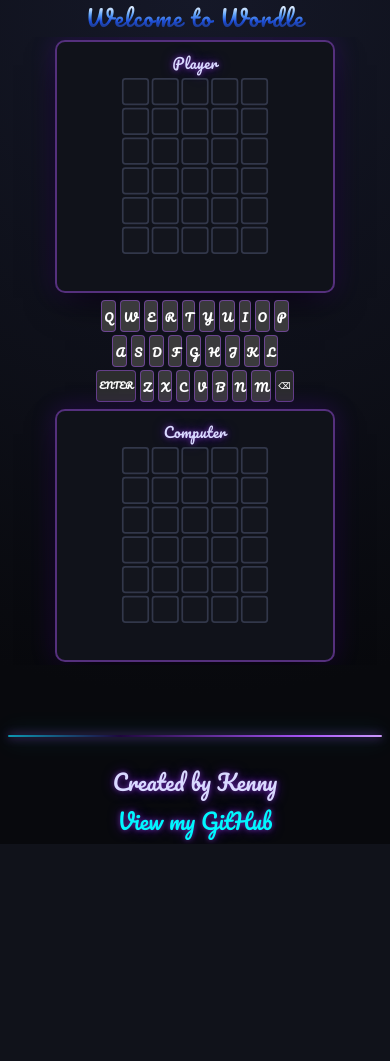
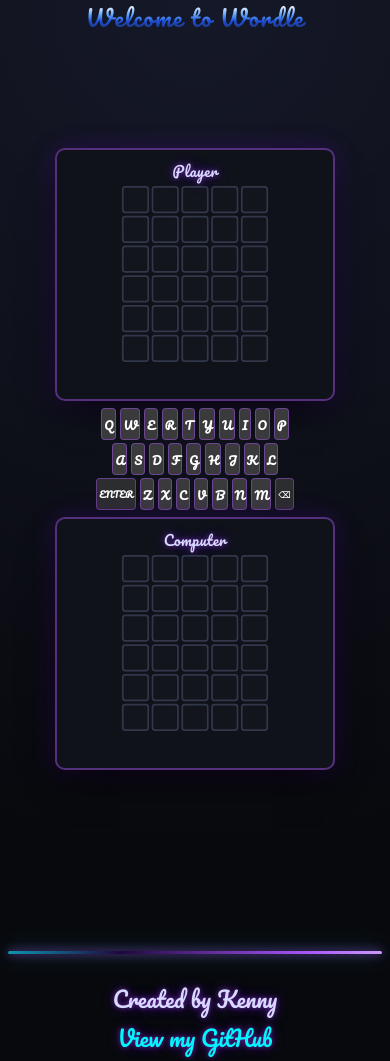
Before and after one commit to Kenny-G-z/Wordle, a Flask app: page / in a window 390 px wide. Before the commit the page ends 844 px from the top, so only its background shows below. Run offline with Flask 3, Linux system fonts and the light colour scheme; data that the repository does not hold is empty; parts of the project's set-up code (start-up, migrations or seed data) failed here and were passed over.

Commit message:
Scrollbar

```diff
--- a/static/style.css
+++ b/static/style.css
@@ -582,7 +582,7 @@ footer a:hover {color: white;}
 }
 
 @media (max-width: 650px) {
-    body {padding: 4px 4px; height: 100vh; max-height: 100vh; overflow: hidden;}
+    @media (max-width: 650px) {body {padding: 4px 4px; min-height: 100vh; height: auto; overflow-y: auto;}}
     header {margin-bottom: 5px;}
     header h1 {font-size: 1.4rem;}
     header h2 {font-size: 0.85rem; margin-top: 2px;}
```
